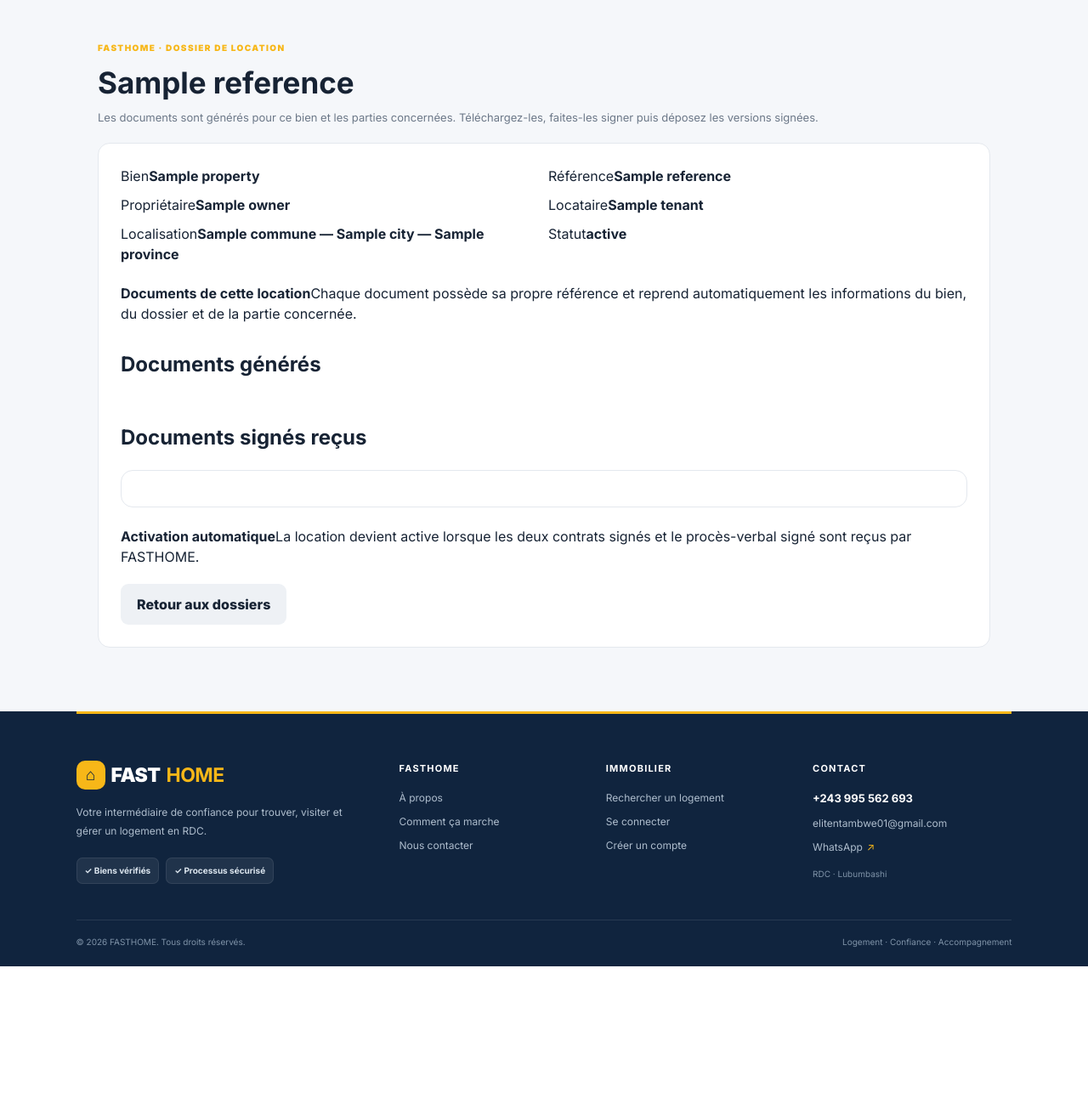
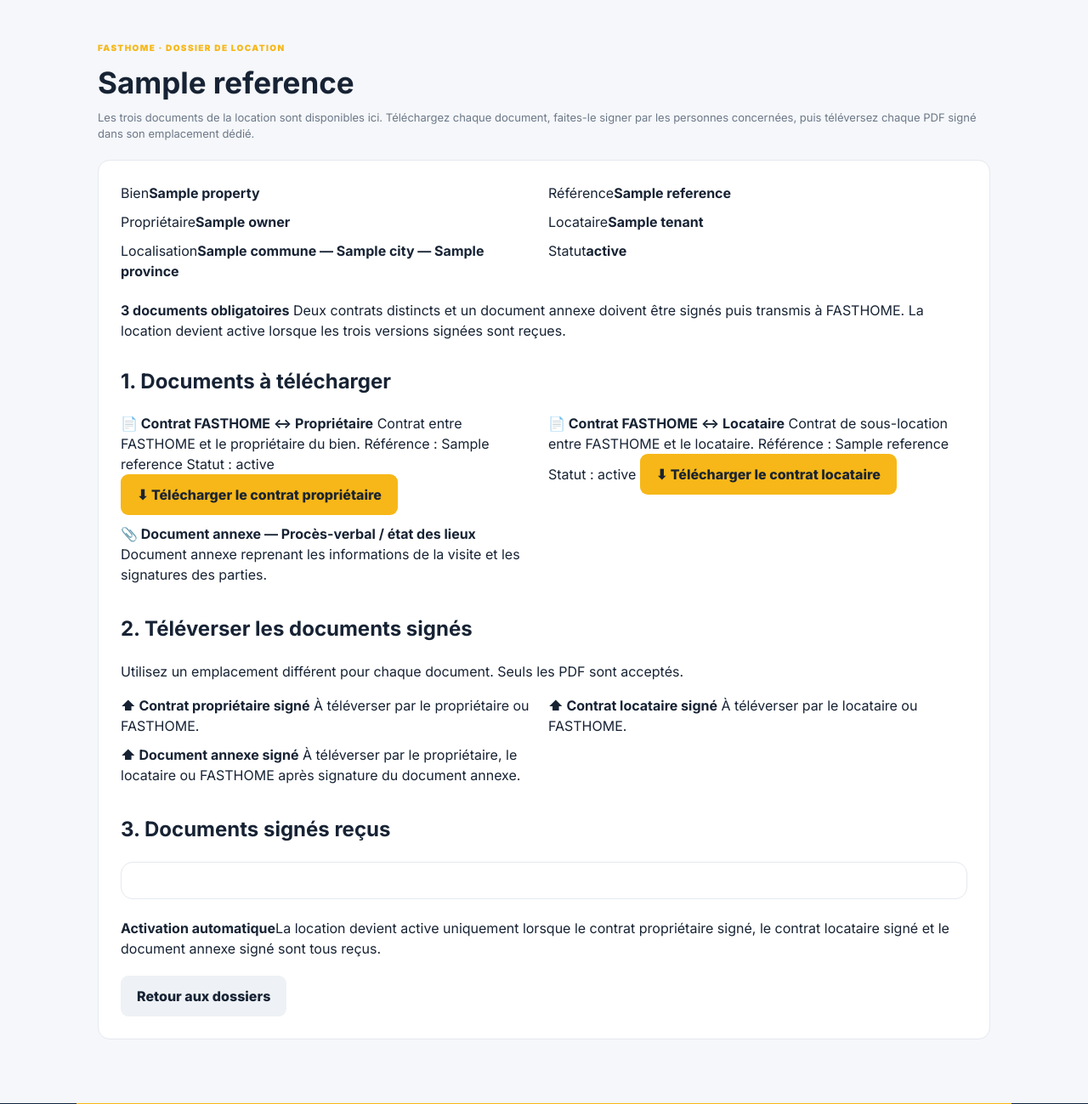
Before and after one commit to Biggo02/SOFASTHOME, a Django app: template templates/rental_case_detail.html in a window 1280 px wide. Shown: the part 76-1375 px from the top of the page at 85% size. Before the commit the page ends 1213 px from the top, so only its background shows below. Run offline with Django 4.2, Linux system fonts and the light colour scheme; the template is opened without the code that fills it: most values are stand-ins (such as "Sample title", 1, 10 or a date in 2020).

Commit message:
Affiche trois téléchargements et trois téléversements distincts dans le dossier de location

```diff
--- a/templates/rental_case_detail.html
+++ b/templates/rental_case_detail.html
@@ -2,51 +2,150 @@
 {% block title %}Dossier {{ case.reference }} — FASTHOME{% endblock %}
 {% block content %}
 <section class="form-page">
-  <div class="page-head"><small>FASTHOME · DOSSIER DE LOCATION</small><h1>{{ case.reference }}</h1><p>Les documents sont générés pour ce bien et les parties concernées. Téléchargez-les, faites-les signer puis déposez les versions signées.</p></div>
+  <div class="page-head">
+    <small>FASTHOME · DOSSIER DE LOCATION</small>
+    <h1>{{ case.reference }}</h1>
+    <p>Les trois documents de la location sont disponibles ici. Téléchargez chaque document, faites-le signer par les personnes concernées, puis téléversez chaque PDF signé dans son emplacement dédié.</p>
+  </div>
+
   <div class="form-card">
     <div class="profile-grid">
-      <div><span>Bien</span><b>{{ case.property.title }}</b></div><div><span>Référence</span><b>{{ case.property.reference }}</b></div>
-      <div><span>Propriétaire</span><b>{{ case.owner.get_full_name|default:case.owner.username }}</b></div><div><span>Locataire</span><b>{{ case.tenant.get_full_name|default:case.tenant.username }}</b></div>
-      <div><span>Localisation</span><b>{{ case.property.commune }} — {{ case.property.city }} — {{ case.property.province }}</b></div><div><span>Statut</span><b>{{ case.get_status_display }}</b></div>
+      <div><span>Bien</span><b>{{ case.property.title }}</b></div>
+      <div><span>Référence</span><b>{{ case.property.reference }}</b></div>
+      <div><span>Propriétaire</span><b>{{ case.owner.get_full_name|default:case.owner.username }}</b></div>
+      <div><span>Locataire</span><b>{{ case.tenant.get_full_name|default:case.tenant.username }}</b></div>
+      <div><span>Localisation</span><b>{{ case.property.commune }} — {{ case.property.city }} — {{ case.property.province }}</b></div>
+      <div><span>Statut</span><b>{{ case.get_status_display }}</b></div>
     </div>
 
-    <div class="notice" style="margin-top:22px"><b>Documents de cette location</b><span>Chaque document possède sa propre référence et reprend automatiquement les informations du bien, du dossier et de la partie concernée.</span></div>
+    <div class="notice" style="margin-top:22px">
+      <b>3 documents obligatoires</b>
+      <span>Deux contrats distincts et un document annexe doivent être signés puis transmis à FASTHOME. La location devient active lorsque les trois versions signées sont reçues.</span>
+    </div>
 
-    <h2 style="margin-top:30px">Documents générés</h2>
+    <h2 style="margin-top:30px">1. Documents à télécharger</h2>
     <div class="profile-grid" style="margin-top:14px">
-      {% for document in case.documents.all %}
-      {% if document.document_type == 'owner_contract' and request.user.pk == case.owner_id or document.document_type == 'tenant_contract' and request.user.pk == case.tenant_id or document.document_type == 'inspection' or request.user.is_staff %}
       <div class="notice">
-        <b>{{ document.label }}</b>
-        <span>Statut : {{ document.get_status_display }}</span>
-        {% if document.document_type == 'owner_contract' and case.owner_contract %}<span>Référence : {{ case.owner_contract.reference }}</span>{% endif %}
-        {% if document.document_type == 'tenant_contract' and case.tenant_contract %}<span>Référence : {{ case.tenant_contract.reference }}</span>{% endif %}
-        {% if document.document_type == 'inspection' %}<span>Référence : PV-{{ case.reference }}</span>{% endif %}
-        {% if document.document_type == 'owner_contract' and case.owner_contract %}<a class="btn btn-primary" href="{% url 'rental_contract_pdf' case.owner_contract.pk %}" target="_blank" rel="noopener">📄 Télécharger le contrat</a>{% endif %}
-        {% if document.document_type == 'tenant_contract' and case.tenant_contract %}<a class="btn btn-primary" href="{% url 'rental_contract_pdf' case.tenant_contract.pk %}" target="_blank" rel="noopener">📄 Télécharger le contrat</a>{% endif %}
-        {% if document.document_type == 'inspection' and document.file %}<a class="btn btn-primary" href="{{ document.file.url }}" target="_blank" rel="noopener">📄 Télécharger le PV</a>{% endif %}
-        {% if document.document_type == 'owner_contract' and request.user.pk == case.owner_id and case.status != 'active' %}
-        <form method="post" enctype="multipart/form-data" action="{% url 'rental_document_upload' case.pk %}" style="margin-top:12px"><input type="hidden" name="document_type" value="owner_contract"><label class="field"><span>PDF signé par le propriétaire</span><input type="file" name="file" accept="application/pdf" required></label><button class="btn btn-light">⬆ Téléverser le PDF signé</button></form>
-        {% elif document.document_type == 'tenant_contract' and request.user.pk == case.tenant_id and case.status != 'active' %}
-        <form method="post" enctype="multipart/form-data" action="{% url 'rental_document_upload' case.pk %}" style="margin-top:12px"><input type="hidden" name="document_type" value="tenant_contract"><label class="field"><span>PDF signé par le locataire</span><input type="file" name="file" accept="application/pdf" required></label><button class="btn btn-light">⬆ Téléverser le PDF signé</button></form>
+        <b>📄 Contrat FASTHOME ↔ Propriétaire</b>
+        <span>Contrat entre FASTHOME et le propriétaire du bien.</span>
+        {% if case.owner_contract %}
+          <span>Référence : {{ case.owner_contract.reference }}</span>
+          <span>Statut : {{ case.owner_contract.get_status_display }}</span>
+          <a class="btn btn-primary" href="{% url 'rental_contract_pdf' case.owner_contract.pk %}" target="_blank" rel="noopener">⬇ Télécharger le contrat propriétaire</a>
+        {% else %}
+          <span>Le contrat n'est pas encore généré.</span>
         {% endif %}
       </div>
-      {% endif %}
-      {% empty %}<div class="empty">Les documents seront générés automatiquement lorsque le locataire choisira de prendre le bien.</div>{% endfor %}
+
+      <div class="notice">
+        <b>📄 Contrat FASTHOME ↔ Locataire</b>
+        <span>Contrat de sous-location entre FASTHOME et le locataire.</span>
+        {% if case.tenant_contract %}
+          <span>Référence : {{ case.tenant_contract.reference }}</span>
+          <span>Statut : {{ case.tenant_contract.get_status_display }}</span>
+          <a class="btn btn-primary" href="{% url 'rental_contract_pdf' case.tenant_contract.pk %}" target="_blank" rel="noopener">⬇ Télécharger le contrat locataire</a>
+        {% else %}
+          <span>Le contrat n'est pas encore généré.</span>
+        {% endif %}
+      </div>
+
+      <div class="notice">
+        <b>📎 Document annexe — Procès-verbal / état des lieux</b>
+        <span>Document annexe reprenant les informations de la visite et les signatures des parties.</span>
+        {% with annex=case.documents.all %}
+          {% for document in annex %}
+            {% if document.document_type == 'inspection' %}
+              <span>Référence : PV-{{ case.reference }}</span>
+              <span>Statut : {{ document.get_status_display }}</span>
+              {% if document.file %}<a class="btn btn-primary" href="{{ document.file.url }}" target="_blank" rel="noopener">⬇ Télécharger le document annexe</a>{% endif %}
+            {% endif %}
+          {% endfor %}
+        {% endwith %}
+      </div>
     </div>
 
-    <h2 style="margin-top:30px">Documents signés reçus</h2>
+    <h2 style="margin-top:34px">2. Téléverser les documents signés</h2>
+    <p style="margin-top:8px">Utilisez un emplacement différent pour chaque document. Seuls les PDF sont acceptés.</p>
+
+    <div class="profile-grid" style="margin-top:14px">
+      <div class="notice">
+        <b>⬆ Contrat propriétaire signé</b>
+        <span>À téléverser par le propriétaire ou FASTHOME.</span>
+        {% for document in case.documents.all %}
+          {% if document.document_type == 'owner_contract' and document.file and document.status == 'validated' %}<span>✅ Document signé déjà reçu.</span>{% endif %}
+        {% endfor %}
+        {% if request.user.is_staff or request.user.pk == case.owner_id %}
+          {% if case.status != 'active' %}
+          <form method="post" enctype="multipart/form-data" action="{% url 'upload_signed_rental_document' case.pk %}" style="margin-top:12px">
+            {% csrf_token %}
+            <input type="hidden" name="document_type" value="owner_contract">
+            <label class="field"><span>PDF signé par le propriétaire</span><input type="file" name="file" accept="application/pdf,.pdf" required></label>
+            <button class="btn btn-light" type="submit">⬆ Téléverser le contrat signé</button>
+          </form>
+          {% endif %}
+        {% endif %}
+      </div>
+
+      <div class="notice">
+        <b>⬆ Contrat locataire signé</b>
+        <span>À téléverser par le locataire ou FASTHOME.</span>
+        {% for document in case.documents.all %}
+          {% if document.document_type == 'tenant_contract' and document.file and document.status == 'validated' %}<span>✅ Document signé déjà reçu.</span>{% endif %}
+        {% endfor %}
+        {% if request.user.is_staff or request.user.pk == case.tenant_id %}
+          {% if case.status != 'active' %}
+          <form method="post" enctype="multipart/form-data" action="{% url 'upload_signed_rental_document' case.pk %}" style="margin-top:12px">
+            {% csrf_token %}
+            <input type="hidden" name="document_type" value="tenant_contract">
+            <label class="field"><span>PDF signé par le locataire</span><input type="file" name="file" accept="application/pdf,.pdf" required></label>
+            <button class="btn btn-light" type="submit">⬆ Téléverser le contrat signé</button>
+          </form>
+          {% endif %}
+        {% endif %}
+      </div>
+
+      <div class="notice">
+        <b>⬆ Document annexe signé</b>
+        <span>À téléverser par le propriétaire, le locataire ou FASTHOME après signature du document annexe.</span>
+        {% for document in case.documents.all %}
+          {% if document.document_type == 'inspection' and document.file and document.status == 'validated' %}<span>✅ Document annexe signé déjà reçu.</span>{% endif %}
+        {% endfor %}
+        {% if request.user.is_staff or request.user.pk == case.owner_id or request.user.pk == case.tenant_id %}
+          {% if case.status != 'active' %}
+          <form method="post" enctype="multipart/form-data" action="{% url 'upload_signed_rental_document' case.pk %}" style="margin-top:12px">
+            {% csrf_token %}
+            <input type="hidden" name="document_type" value="inspection">
+            <label class="field"><span>PDF du document annexe signé</span><input type="file" name="file" accept="application/pdf,.pdf" required></label>
+            <button class="btn btn-light" type="submit">⬆ Téléverser le document annexe</button>
+          </form>
+          {% endif %}
+        {% endif %}
+      </div>
+    </div>
+
+    <h2 style="margin-top:34px">3. Documents signés reçus</h2>
     <div class="panel list-panel" style="margin-top:12px">
       {% for document in case.documents.all %}
-      {% if document.status == 'validated' and document.file %}
-      {% if document.document_type == 'inspection' or document.document_type == 'owner_contract' and request.user.pk == case.owner_id or document.document_type == 'tenant_contract' and request.user.pk == case.tenant_id or request.user.is_staff %}
-      <div class="list-row"><div><b>{{ document.label }}</b><small>Document signé / reçu par FASTHOME</small></div><a class="btn btn-light" href="{{ document.file.url }}" target="_blank" rel="noopener">Voir le PDF signé</a></div>
-      {% endif %}{% endif %}
-      {% empty %}<div class="empty">Aucun document signé reçu.</div>{% endfor %}
+        {% if document.status == 'validated' and document.file %}
+          <div class="list-row">
+            <div>
+              <b>{{ document.label }}</b>
+              <small>Document signé reçu par FASTHOME</small>
+            </div>
+            <a class="btn btn-light" href="{{ document.file.url }}" target="_blank" rel="noopener">Voir le PDF signé</a>
+          </div>
+        {% endif %}
+      {% empty %}
+        <div class="empty">Aucun document signé reçu.</div>
+      {% endfor %}
     </div>
 
-    {% if case.status == 'active' %}<div class="notice" style="margin-top:22px"><b>Location active</b><span>Les documents signés sont conservés dans le dossier et restent visibles dans l’espace des personnes concernées.</span></div>
-    {% else %}<div class="notice" style="margin-top:22px"><b>Activation automatique</b><span>La location devient active lorsque les deux contrats signés et le procès-verbal signé sont reçus par FASTHOME.</span></div>{% endif %}
+    {% if case.status == 'active' %}
+      <div class="notice" style="margin-top:22px"><b>✅ Location active</b><span>Les trois documents signés ont été reçus et la location est active.</span></div>
+    {% else %}
+      <div class="notice" style="margin-top:22px"><b>Activation automatique</b><span>La location devient active uniquement lorsque le contrat propriétaire signé, le contrat locataire signé et le document annexe signé sont tous reçus.</span></div>
+    {% endif %}
+
     <a class="btn btn-light" style="margin-top:20px" href="{% url 'rental_cases' %}">Retour aux dossiers</a>
   </div>
 </section>
```
